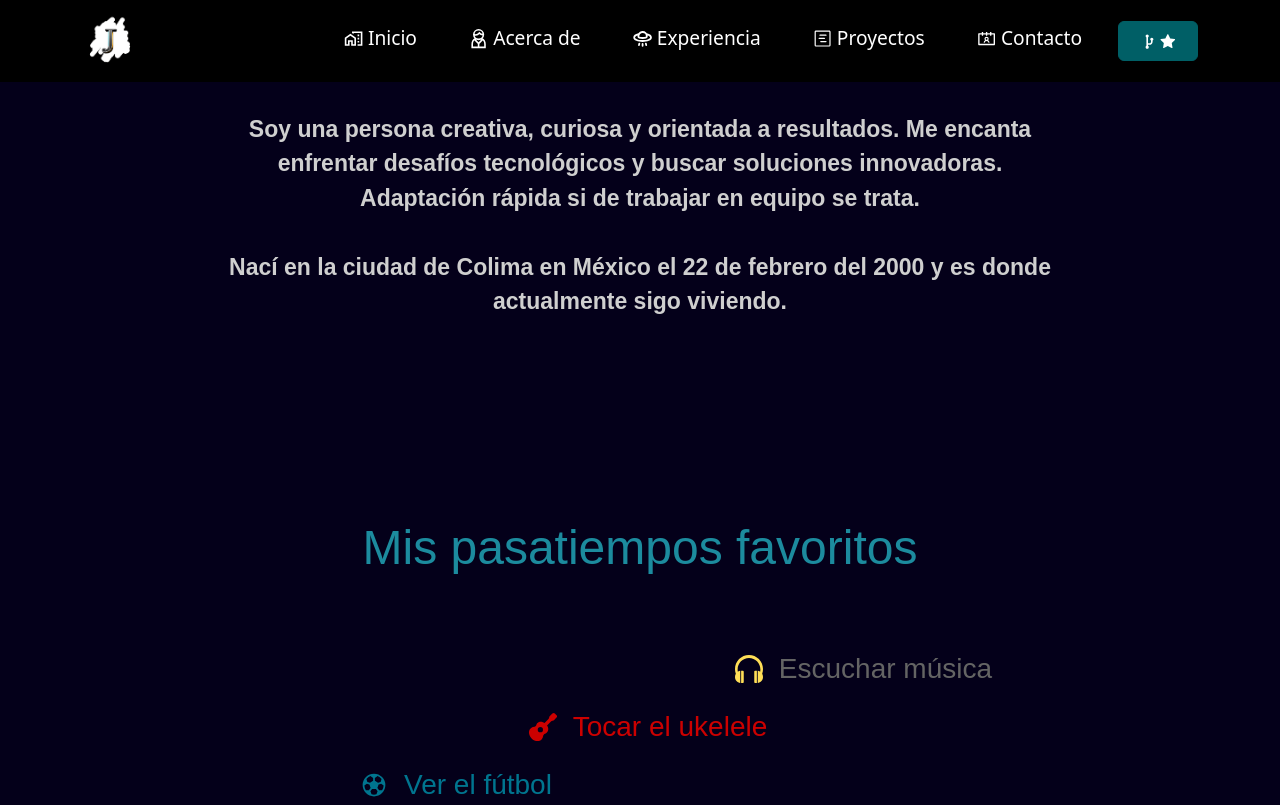
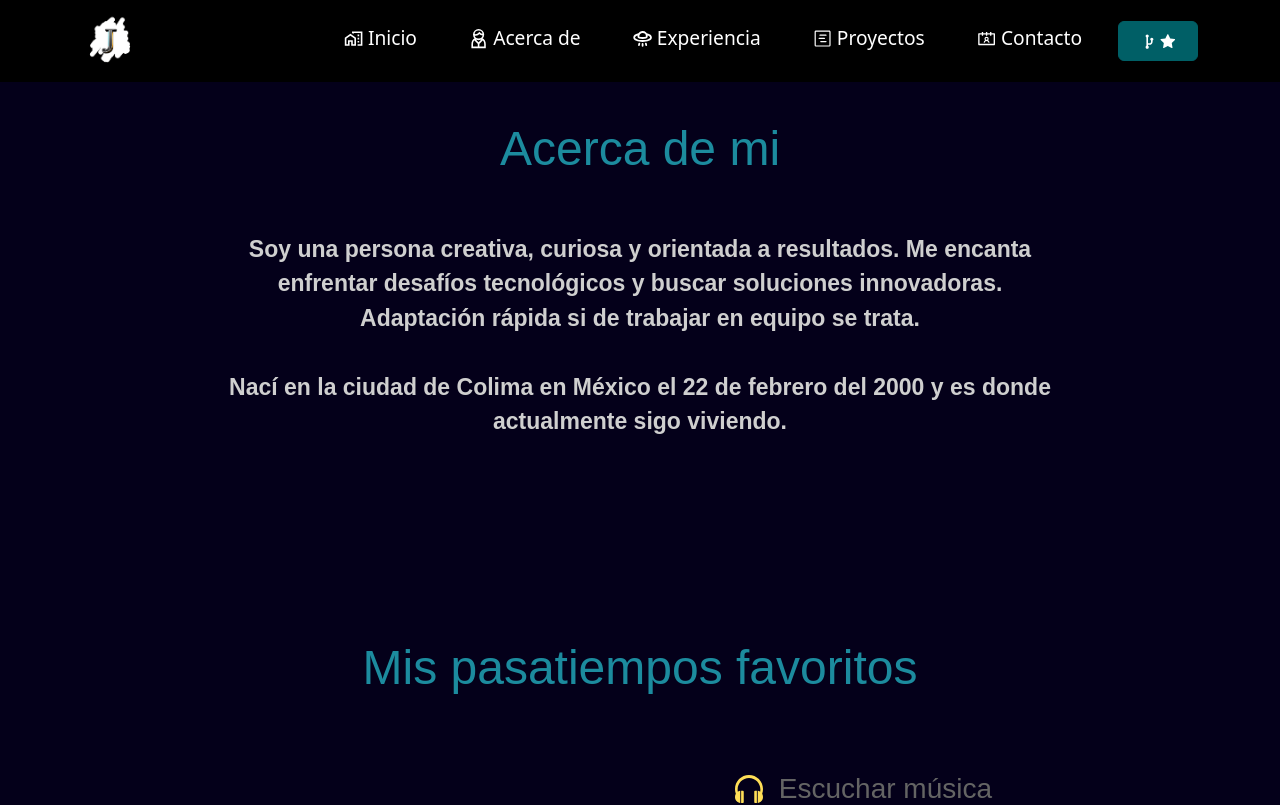
Before and after one commit to JesusVirgen/Portfolio, a React (Create React App) app: page /#/about in a window 1280 px wide. Shown: the top 805 px of the page. Built offline with nearby package versions, Linux system fonts and the light colour scheme; a web font is replaced by a local one.

Commit message:
add padding top in experience and about sections

```diff
--- a/src/Stylesheet/Components/about.css
+++ b/src/Stylesheet/Components/about.css
@@ -2,6 +2,7 @@
     display: flex;
     justify-content: center;
     align-items: center;
+    padding-top: 15vh;
     min-height: 100vh;
     background-color: var(--bg-color-base);
     background-size: cover;
--- a/src/Stylesheet/Components/experience.css
+++ b/src/Stylesheet/Components/experience.css
@@ -5,6 +5,7 @@
     background-position: center;
     color: white;
     align-content: center;
+    padding-top: 15vh;
 }
 
 .experience-row {
```
